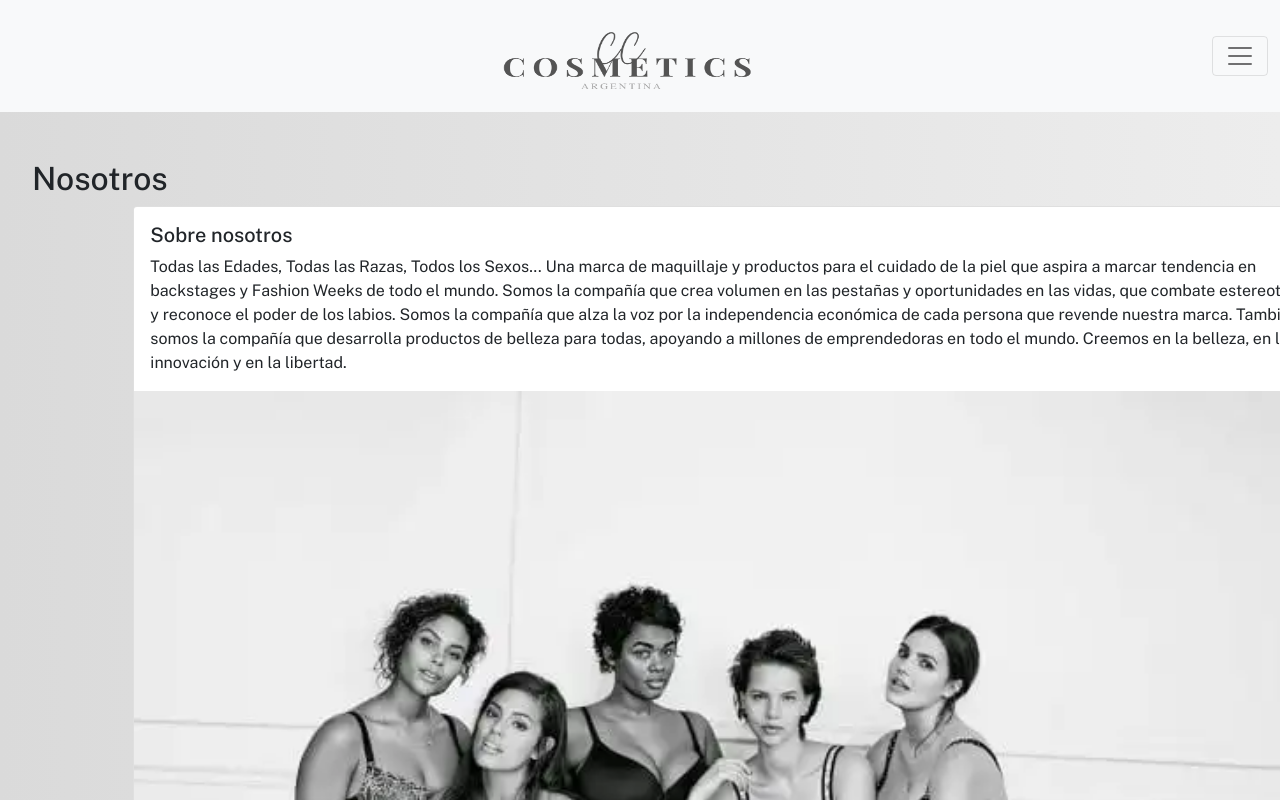
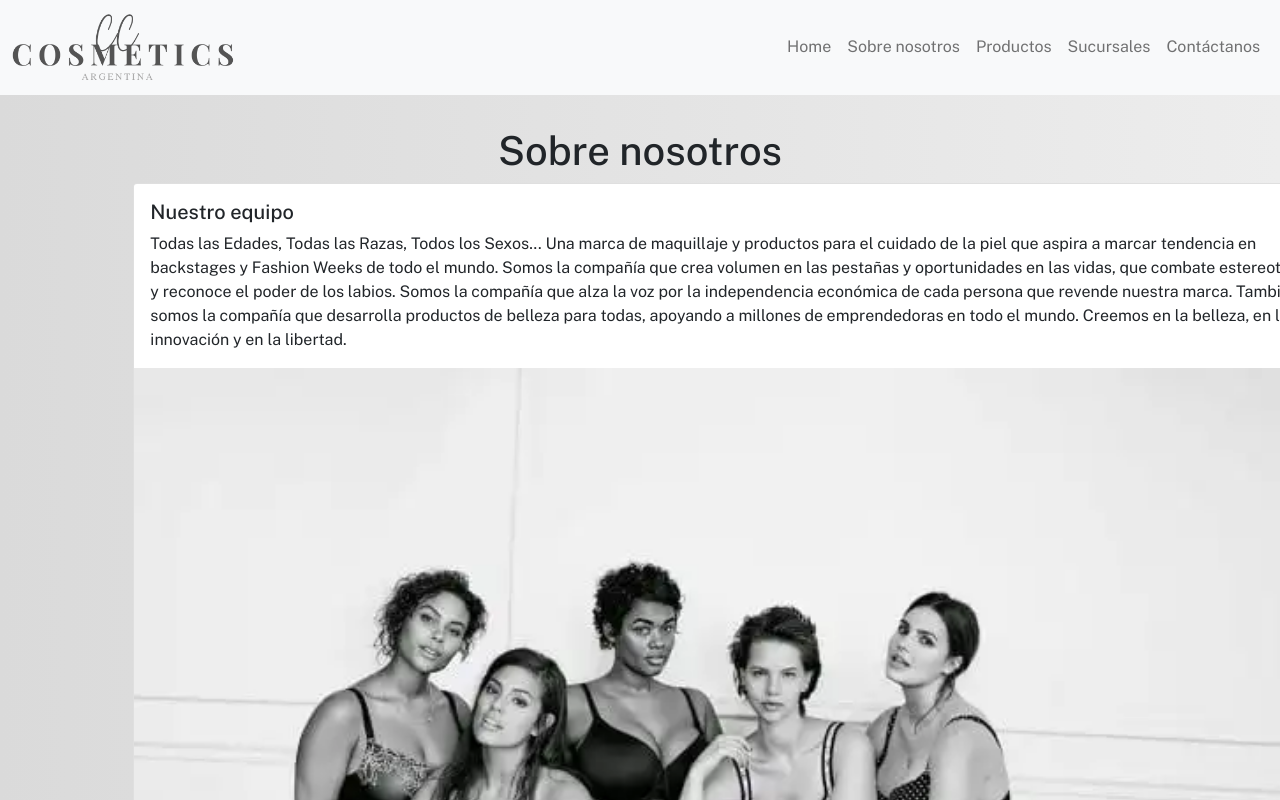
Before and after one commit to mccanovas/Proyecto-Final, a website: page pages/nosotros.html in a window 1280 px wide. Shown: the top 800 px of the page. Drawn offline with nearby package versions, Linux system fonts and the light colour scheme.

Commit message:
Cambio header

```diff
--- a/pages/nosotros.html
+++ b/pages/nosotros.html
@@ -28,55 +28,40 @@
 <body class="degrade">
    <!--Menu de navegación-->
    <header>
-    <nav class="navbar navbar-light bg-light fixed-top">
+    <nav class="navbar navbar-expand-lg navbar-light bg-light">
         <div class="container-fluid">
-        <a class="navbar-brand" href="#">
-          <nav class="navbar navbar-light bg-light">
-            <div class="container">
-              <a class="navbar-brand" href="#">
-                <img src="../images/logoGrisB.png" alt="logo" width="250" height="60">
-              </a>
-            </div>
-          </nav>
-        </a>
-        <button class="navbar-toggler" type="button" data-bs-toggle="offcanvas" data-bs-target="#offcanvasNavbar"
-          aria-controls="offcanvasNavbar">
+          <a class="navbar-brand" href="#"> <img src="../images/logoGrisB.png" alt="LogoCC" class="imagenLogo"> </a>
+          <button class="navbar-toggler" type="button" data-bs-toggle="collapse" data-bs-target="#navbarSupportedContent" aria-controls="navbarSupportedContent" aria-expanded="false" aria-label="Toggle navigation">
             <span class="navbar-toggler-icon"></span>
           </button>
-        <div class="offcanvas offcanvas-end" tabindex="-1" id="offcanvasNavbar" aria-labelledby="offcanvasNavbarLabel">
-          <div class="offcanvas-header">
-            <h5 class="offcanvas-title" id="offcanvasNavbarLabel">CC Cosmetics Argentina</h5>
-            <button type="button" class="btn-close text-reset" data-bs-dismiss="offcanvas" aria-label="Close"></button>
-          </div>
-          <div class="offcanvas-body">
-            <ul class="navbar-nav justify-content-end flex-grow-1 pe-3">
+          <div class="collapse navbar-collapse " id="navbarSupportedContent">
+            <ul class="navbar-nav ms-auto mb-2 mb-lg-0">
               <li class="nav-item">
-                <a class="nav-link" href="../index.html">Home</a>
+                <a class="nav-link" aria-current="page" href="../index.html">Home</a>
               </li>
               <li class="nav-item">
-                <a class="nav-link" href="./nosotros.html">Nosotros</a>
+                <a class="nav-link" href="../pages/nosotros.html">Sobre nosotros</a>
               </li>
               <li class="nav-item">
-                <a class="nav-link" href="./productos.html">Productos</a>
+                <a class="nav-link" href="../pages/productos.html">Productos</a>
               </li>
               <li class="nav-item">
-                <a class="nav-link" href="./sucursales.html">Sucursales</a>
+                <a class="nav-link" href="../pages/sucursales.html">Sucursales</a>
               </li>
               <li class="nav-item">
-                <a class="nav-link" href="./contacto.html">Contáctanos</a>
+                <a class="nav-link" href="../pages/contacto.html">Contáctanos</a>
               </li>
             </ul>
-          </div>
           </div>
         </div>
       </nav>
 </header>
   <!--Cards nosotros-->
   <div class="margenesNav">
-    <h2>Nosotros</h2>
+    <h1 class="titulosBody">Sobre nosotros</h1>
     <div class="card imagenNosotros offset-1">
       <div class="card-body">
-        <h5 class="card-title">Sobre nosotros</h5>
+        <h5 class="card-title">Nuestro equipo</h5>
         <p class="card-text">Todas las Edades, Todas las Razas, Todos los Sexos... Una marca de maquillaje y productos
           para el cuidado de la piel que aspira a marcar tendencia en backstages y Fashion Weeks de todo el mundo. Somos
           la compañía que crea volumen en las pestañas y oportunidades en las vidas, que combate estereotipos y reconoce
--- a/scss/_body.scss
+++ b/scss/_body.scss
@@ -9,16 +9,24 @@
     font-family:'Lucida Sans', 'Lucida Sans Regular', 'Lucida Grande', 'Lucida Sans Unicode', Geneva, Verdana, sans-serif;
 font-size: small;
 }
-
+/*Menu Nav*/
+.imagenLogo {
+    width: 55%;
+    height: 15%;
+}
+.menuNav {
+    text-align: right;
+}
 //Mixin
 @mixin margenNav ($margenes) {
     margin: $margenes;
 }
 .margenesNav {
-    @include margenNav (10rem 2rem 2rem 2rem)
+    @include margenNav (2rem 2rem 2rem 2rem)
     }
+    /*Carrousel*/
 .carrousel {
-    @include margenNav (10rem 2rem 2rem 2rem)
+    @include margenNav (2rem 10rem 5rem 10rem)
     }
 .margenCard {
     @include margenNav(2rem 2rem)
@@ -44,6 +52,7 @@ font-size: small;
     font-weight: bold;
     font-size: 30px;
 }
+/*Mapa sucursales*/
 .mapa {
     text-align: center;
 }
--- a/scss/_contacto.scss
+++ b/scss/_contacto.scss
@@ -1,3 +1,4 @@
+/*Formulario contacto*/
 .margenForm {
     margin: 0rem 2rem;
 }
--- a/scss/_general.scss
+++ b/scss/_general.scss
@@ -1,3 +1,4 @@
+/*Reinicios generales*/
 * {
     margin:0;padding:0; position: relative;
   font-family: 'Public Sans', sans-serif;
```
Also changed, not shown: index.html (+7 -24 lines), pages/contacto.html (+10 -25 lines), pages/productos.html (+10 -25 lines), pages/sucursales.html (+10 -25 lines), styles/estilos.css. Lines whose indentation alone changed are shown as unchanged.
